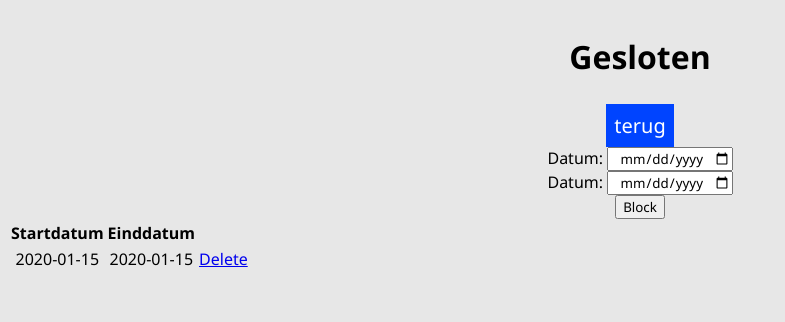
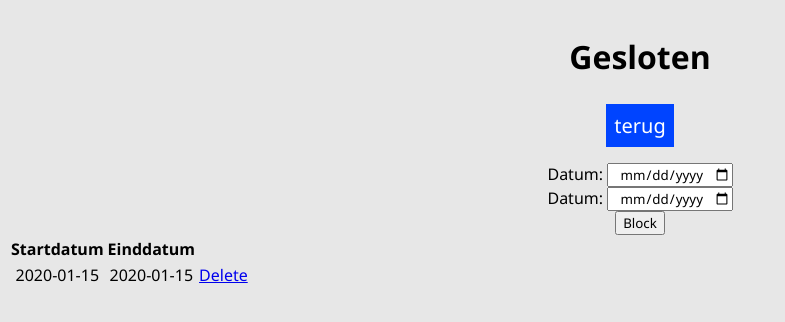
Before and after one commit to achilj/hotel, a PHP site: page /admin/block.php in a window 1280 px wide. Shown: the top 322 px of the page, without its empty margins (0-785 px from the left). Run offline with PHP 8.4, Linux system fonts and the light colour scheme; a user stored in the database is signed in; tables that the repository leaves empty hold one stand-in row (values such as "Sample post").

Commit message:
Update styles.css

```diff
--- a/admin/style/styles.css
+++ b/admin/style/styles.css
@@ -35,6 +35,7 @@ h1 {
     text-decoration: none;
     color: #fff;
     background-color: #0044ff;
+    margin-bottom: 1rem;
 }
 
 .foto {
```
